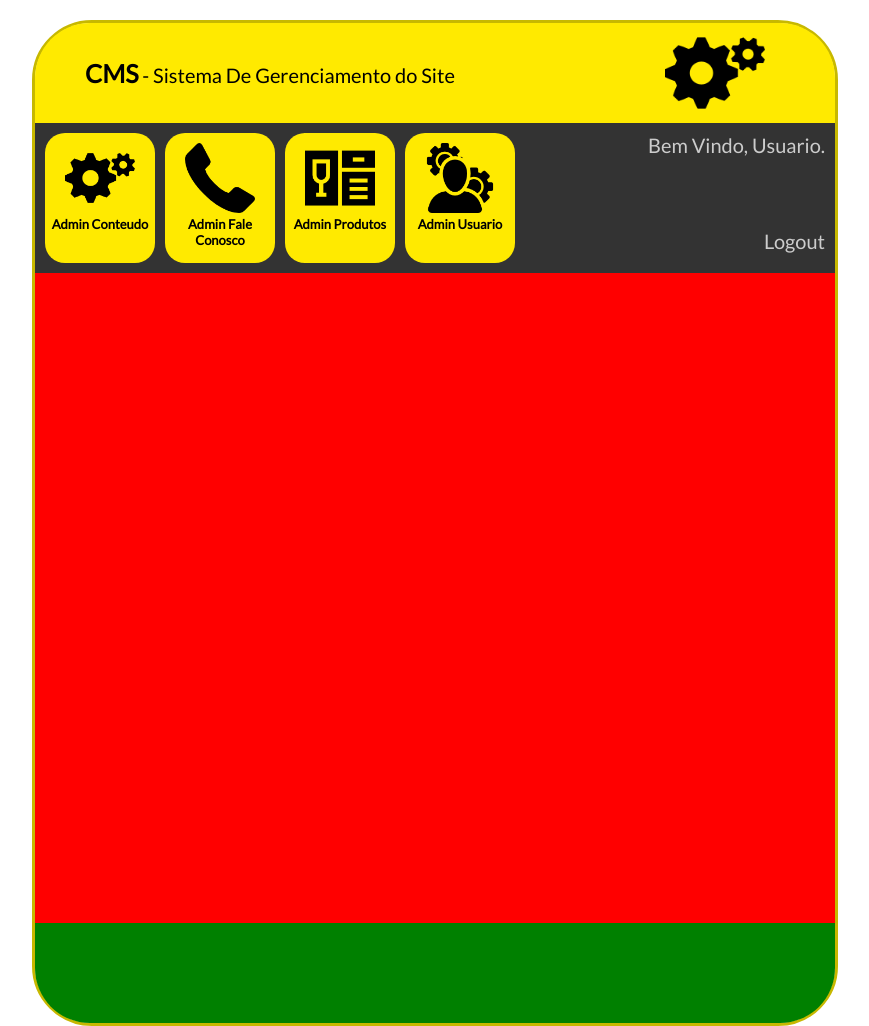
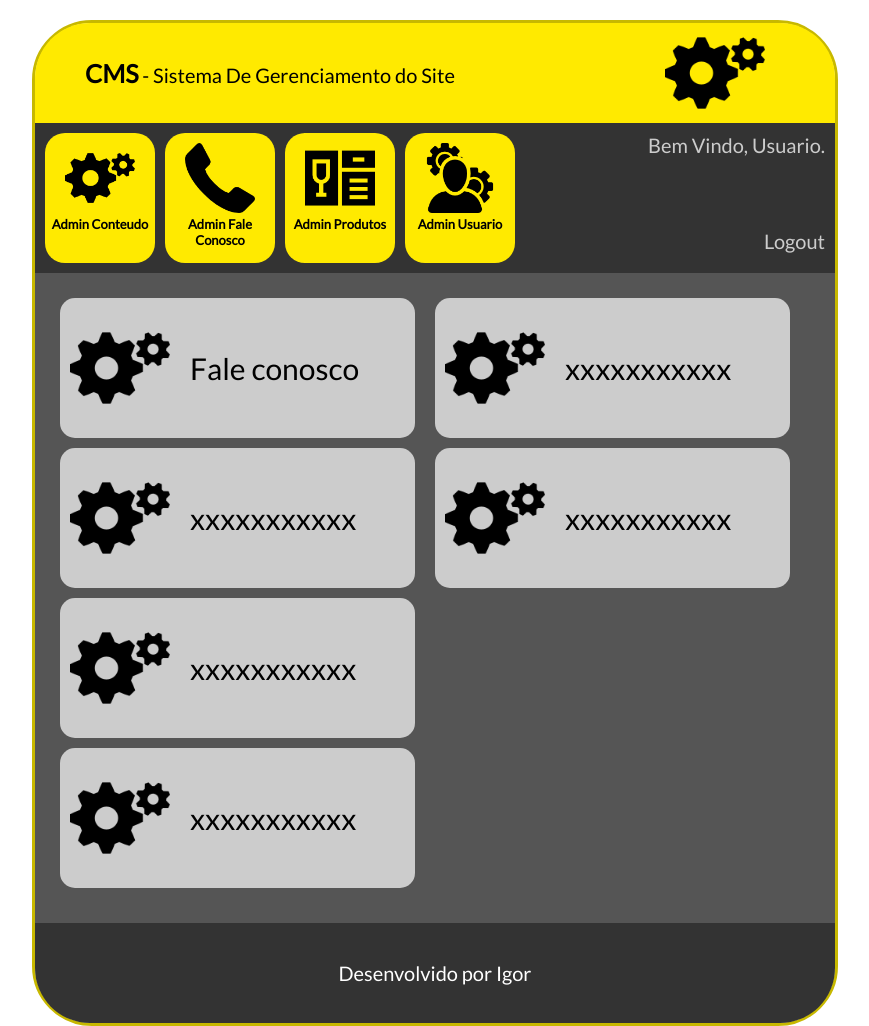
Before and after one commit to igorfs10/Projetobanca, a PHP site: page /cms/index.html in a window 1280 px wide. Shown: the whole page, without its empty margins (205-1074 px from the left). Run offline with PHP 8.4, Linux system fonts and the light colour scheme.

Commit message:
Tela do cms pronta

```diff
--- a/cms/css/style.css
+++ b/cms/css/style.css
@@ -52,6 +52,15 @@
     max-height: 100px;
     max-width: 100px;
     margin-right: 0px;
+    transition: 0.2s;
+}
+
+#logo img:hover{
+    max-height: 100px;
+    max-width: 100px;
+    margin-right: 0px;
+    transform: scale(1.1);
+    transition: 0.2s;
 }
 
 #caixaOpcoes{
@@ -73,10 +82,13 @@
     padding-top: 10px;
     padding-bottom: 10px;
     border-radius: 20px;
+    transition: 0.2s;
 }
 
 .caixaItem:hover{
-    background-color: #c7b800;
+    background-color: #ffff56;
+    transform: scale(1.1);
+    transition: 0.2s;
 }
 
 .caixaItem img{
@@ -91,9 +103,49 @@
 }
 
 #caixaConteudo{
-    height: 650px;
-    width: 800px;
-    background-color: red;
+    height: 600px;
+    width: 750px;
+    padding: 25px;
+    background-color: #555555;
+}
+
+.colunaConteudo{
+    height: 600px;
+    width: 375px;
+    float: left;
+}
+
+.caixaOpcao{
+    height: 140px;
+    width: 355px;
+    line-height: 140px;
+    margin-bottom: 10px;
+    background-color: #cccccc;
+    font-size: 30px;
+    border-radius: 15px;
+    transition: 0.2s;
+}
+
+.caixaOpcao:hover{
+    background-color: #ffff56;
+    font-weight: bold;
+    transform: scale(1.1);
+    transition: 0.2s;
+}
+
+.imagemOpcao{
+    height: 120px;
+    width: 100px;
+    line-height: 140px;
+    padding-top: 20px;
+    margin-left: 10px;
+    margin-right: 20px;
+    float: left;
+}
+
+.imagemOpcao img{
+    height: 100px;
+    width: 100px;
 }
 
 #rodape{
@@ -101,5 +153,8 @@
     width: 800px;
     border-bottom-left-radius: 55px;
     border-bottom-right-radius: 55px;
-    background-color: green;
+    background-color: #333333;
+    text-align: center;
+    line-height: 100px;
+    color: #ffffff;
 }
--- a/cms/index.html
+++ b/cms/index.html
@@ -36,8 +36,37 @@
                 </div>
             </div>
             <div id="caixaConteudo">
+                <div class=colunaConteudo>
+                    <div class="caixaOpcao">
+                        <div class="imagemOpcao"><img src="icones/config.png"></div>
+                        Fale conosco
+                    </div>
+                    <div class="caixaOpcao">
+                        <div class="imagemOpcao"><img src="icones/config.png"></div>
+                        xxxxxxxxxxx
+                    </div>
+                    <div class="caixaOpcao">
+                        <div class="imagemOpcao"><img src="icones/config.png"></div>
+                        xxxxxxxxxxx
+                    </div>
+                    <div class="caixaOpcao">
+                        <div class="imagemOpcao"><img src="icones/config.png"></div>
+                        xxxxxxxxxxx
+                    </div>
+                </div>
+                <div class=colunaConteudo>
+                    <div class="caixaOpcao">
+                        <div class="imagemOpcao"><img src="icones/config.png"></div>
+                        xxxxxxxxxxx
+                    </div>
+                    <div class="caixaOpcao">
+                        <div class="imagemOpcao"><img src="icones/config.png"></div>
+                        xxxxxxxxxxx
+                    </div>
+                </div>
             </div>
             <footer id="rodape">
+                Desenvolvido por Igor
             </footer>
         </main>
     </body>
```
